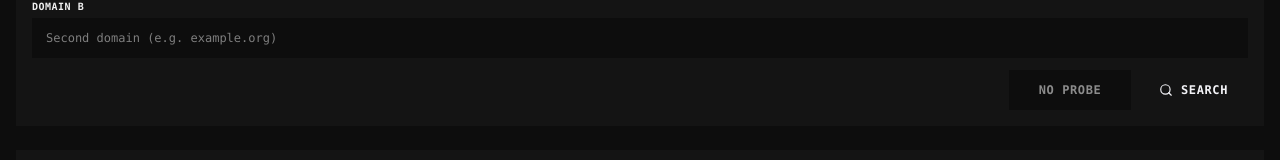
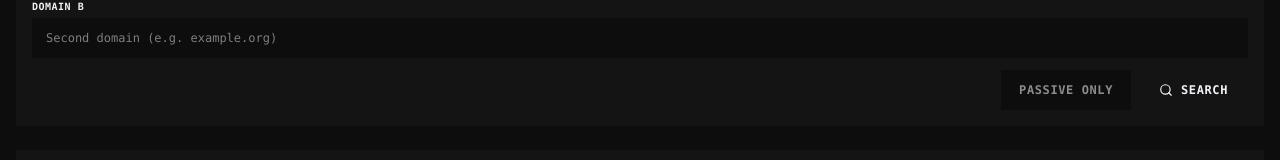
Before and after one commit to 0xConfused/whoisnt, a React (Vite) app: page / in a window 1280 px wide. Shown: the part 306-466 px from the top of the page. Built offline with nearby package versions, Linux system fonts and the light colour scheme; a web font is replaced by a local one.

Commit message:
feat(ui): rename probe labels to PASSIVE/ACTIVE
Update aria-labels and button text to improve clarity
regarding probe behavior, and adjust the button
width to accommodate the new text.

```diff
--- a/src/components/WhoisDiffInput.tsx
+++ b/src/components/WhoisDiffInput.tsx
@@ -111,17 +111,17 @@ export const WhoisDiffInput: React.FC<WhoisDiffInputProps> = ({
               type="button"
               role="switch"
               aria-checked={!disableDirectProbes}
-              aria-label={disableDirectProbes ? 'Direct website probes disabled (NO PROBE)' : 'Direct website probes enabled (DIRECT PROBE)'}
+              aria-label={disableDirectProbes ? 'Direct website probes disabled (PASSIVE ONLY)' : 'Direct website probes enabled (ACTIVE PROBE)'}
               title={disableDirectProbes ? 'Direct website probes disabled (passive OSINT only)' : 'Direct website probes enabled'}
               onClick={() => onToggleDisableDirectProbes(!disableDirectProbes)}
               disabled={isLoading}
-              className={`h-10 min-w-[122px] px-3.5 text-xs font-mono font-bold flex items-center justify-center border transition-colors cursor-pointer uppercase tracking-wider rounded-none whitespace-nowrap disabled:opacity-40 disabled:cursor-not-allowed ${
+              className={`h-10 min-w-[130px] px-3.5 text-xs font-mono font-bold flex items-center justify-center border transition-colors cursor-pointer uppercase tracking-wider rounded-none whitespace-nowrap disabled:opacity-40 disabled:cursor-not-allowed ${
                 !disableDirectProbes
                   ? 'bg-[#1a1a1a] text-[#f0f0f0] border-[#c30800]'
                   : 'bg-[#0d0d0d] text-[#8c8c8c] border-[#383838] hover:text-[#f0f0f0] hover:border-[#6b665a]'
               }`}
             >
-              <span>{disableDirectProbes ? 'NO PROBE' : 'DIRECT PROBE'}</span>
+              <span>{disableDirectProbes ? 'PASSIVE ONLY' : 'ACTIVE PROBE'}</span>
             </button>
 
             <button
```
